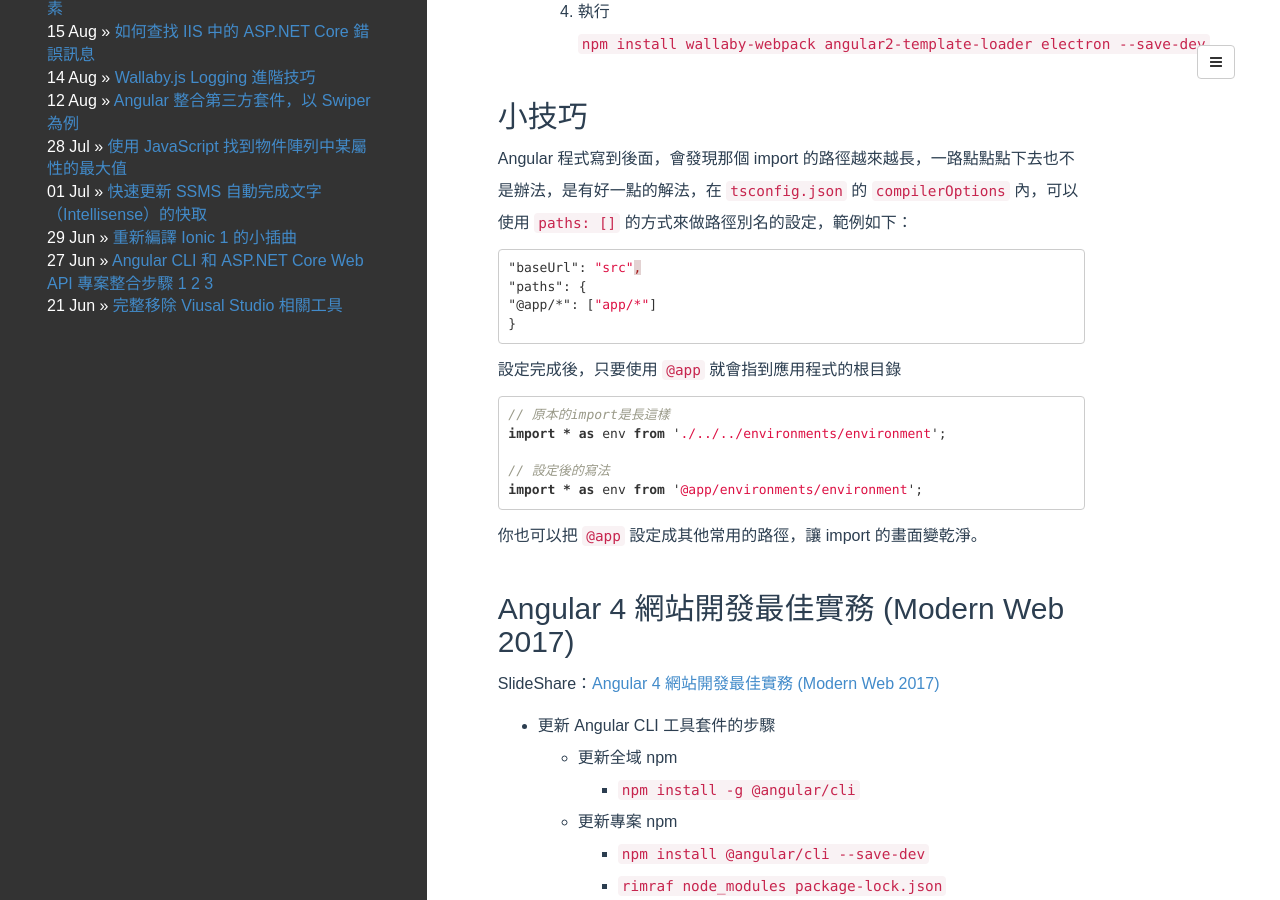
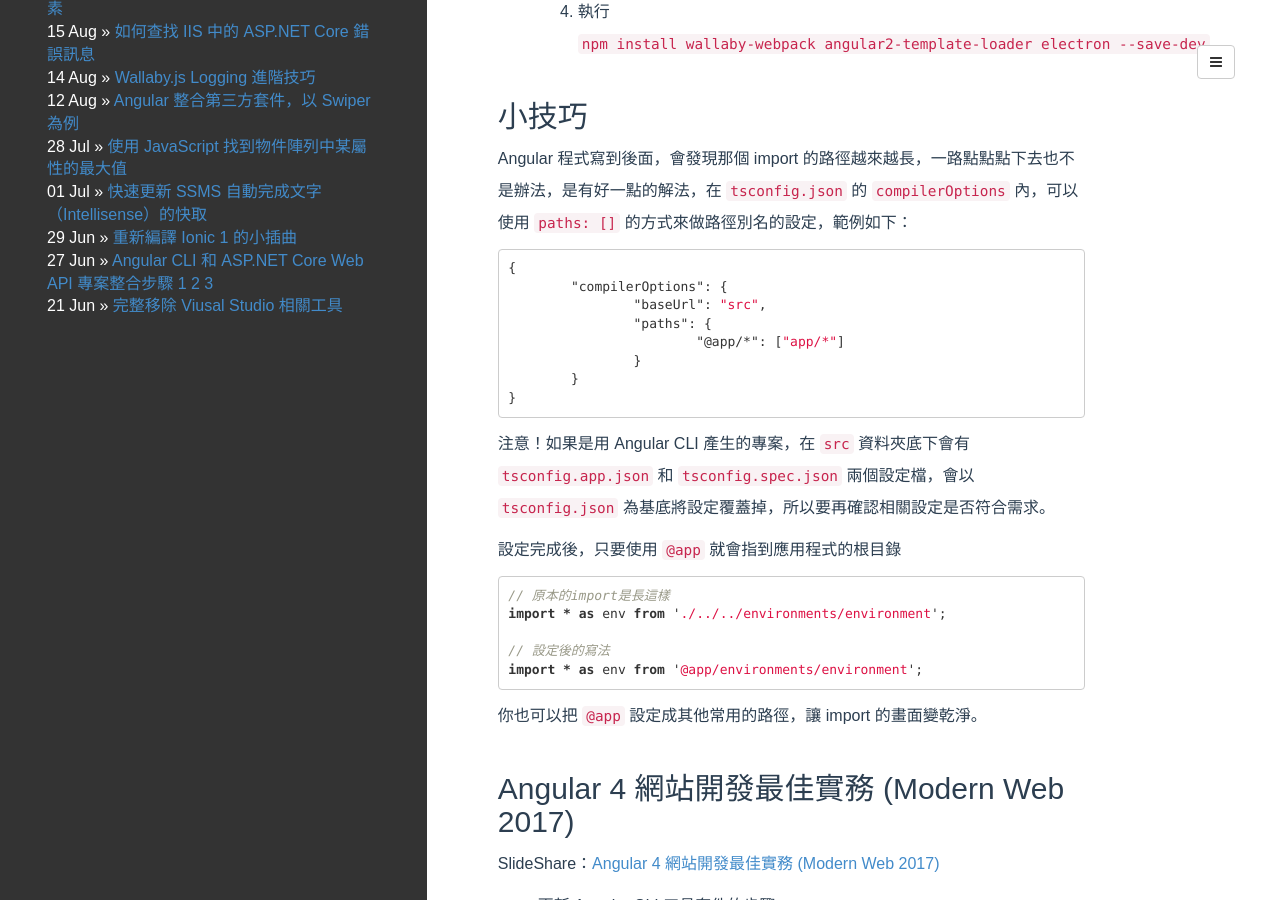
Before and after one commit to poychang/poychang.github.io, a Jekyll site: the page built from _posts/1970-01-01-note-angular.md, in a window 1280 px wide and 900 px high, scrolled down 515 px. Built offline with Jekyll 4.4.1, drawn with Linux system fonts in a browser that asks for light colours; some web fonts are replaced; comment, search, counter and statistics services are not loaded.

Commit message:
alter note

````diff
--- a/_posts/1970-01-01-note-angular.md
+++ b/_posts/1970-01-01-note-angular.md
@@ -23,11 +23,17 @@ categories: [Angular]
 Angular 程式寫到後面，會發現那個 import 的路徑越來越長，一路點點點下去也不是辦法，是有好一點的解法，在 `tsconfig.json` 的 `compilerOptions` 內，可以使用 `paths: []` 的方式來做路徑別名的設定，範例如下：
 
 ```json
-"baseUrl": "src",
-"paths": {
-"@app/*": ["app/*"]
+{
+	"compilerOptions": {
+		"baseUrl": "src",
+		"paths": {
+			"@app/*": ["app/*"]
+		}
+	}
 }
 ```
+
+注意！如果是用 Angular CLI 產生的專案，在 `src` 資料夾底下會有 `tsconfig.app.json` 和 `tsconfig.spec.json` 兩個設定檔，會以 `tsconfig.json` 為基底將設定覆蓋掉，所以要再確認相關設定是否符合需求。
 
 設定完成後，只要使用 `@app` 就會指到應用程式的根目錄
 
````
